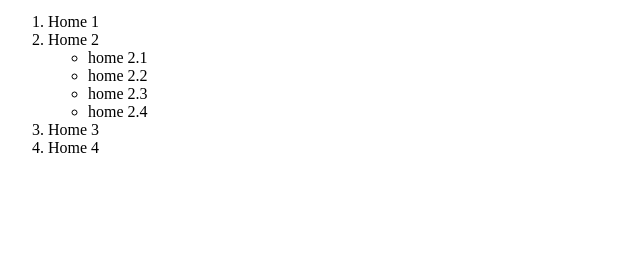
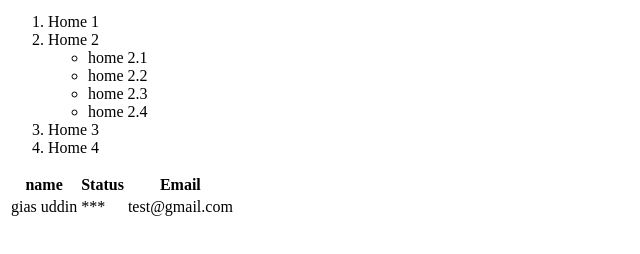
Before and after one commit to arfinaleusuf/Module-01-SDP, a plain HTML site: page index.html in a window 1280 px wide. Shown: the part 312-566 px from the top of the page, without its empty margins (0-640 px from the left). Drawn offline with Linux system fonts and the light colour scheme.

Commit message:
add table for user information in index.html

```diff
--- a/index.html
+++ b/index.html
@@ -40,6 +40,19 @@
         <li>Home 3</li>
         <li>Home 4</li>
     </ol>
+
+    <table>
+        <tr>
+            <th>name</th>
+            <th>Status</th>
+            <th>Email</th>
+        </tr>
+        <tr>
+            <td> gias uddin</td>
+            <td> *** </td>
+            <td> test@gmail.com</td>
+        </tr>
+    </table>
 </body>
 
 </html>
```
